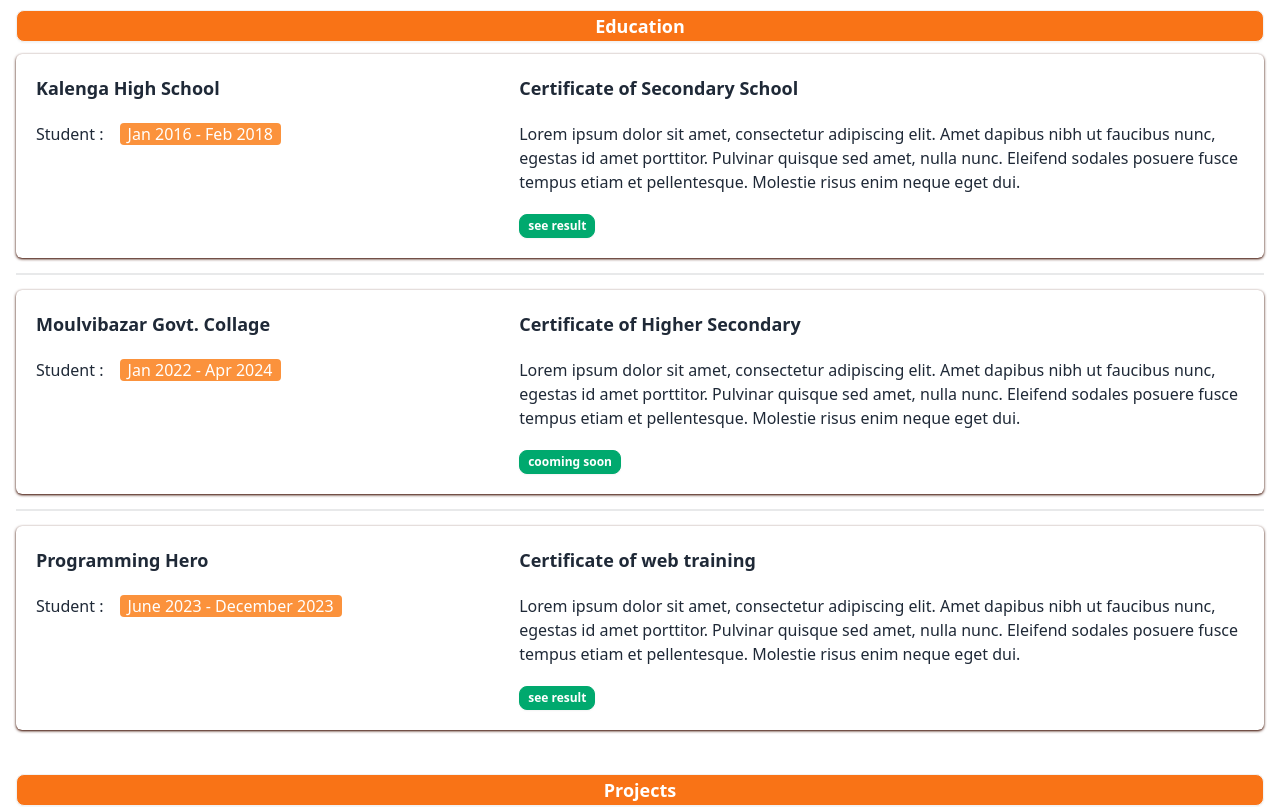
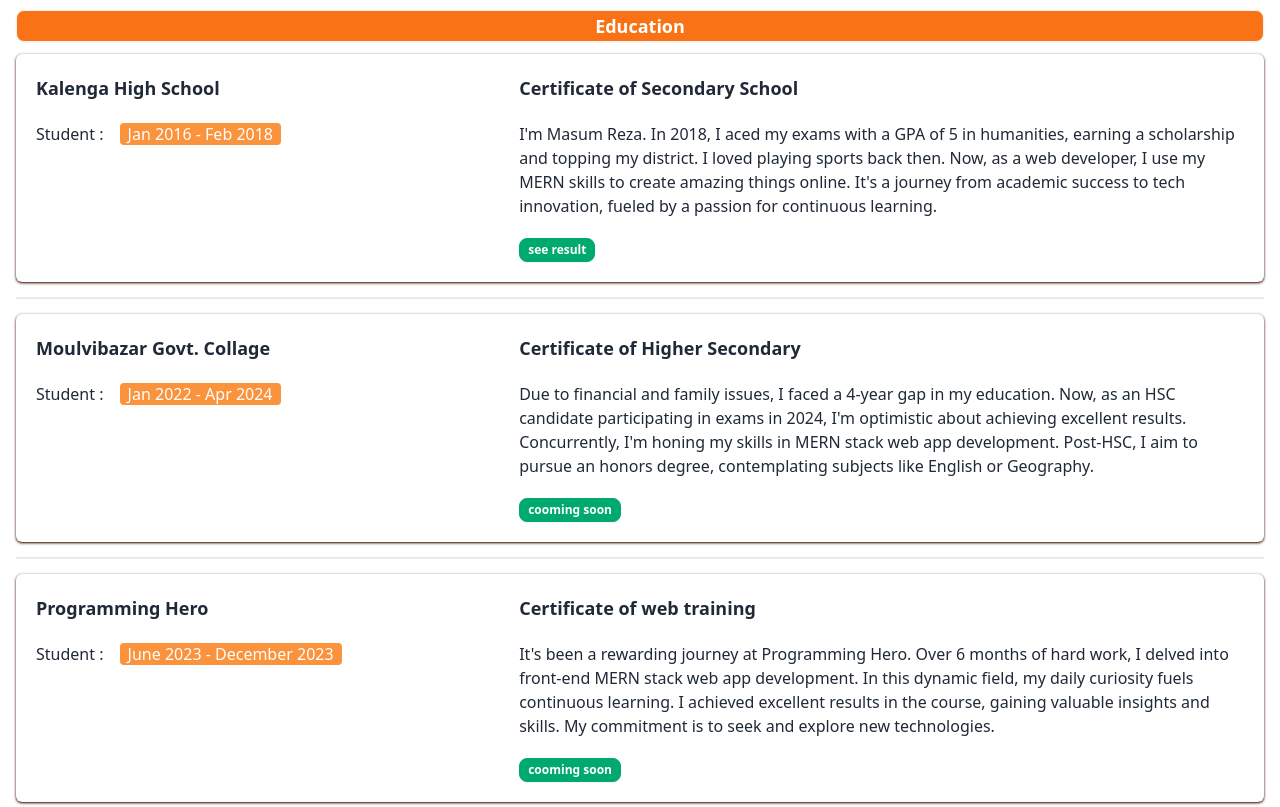
Before and after one commit to Masum-Reza2/My-Portfolio, a React (Vite) app: page / in a window 1280 px wide. Shown: the part 1120-1927 px from the top of the page. Built offline with nearby package versions, Linux system fonts and the light colour scheme.

Commit message:
added texts to education sections

```diff
--- a/src/Components/Education/Education.jsx
+++ b/src/Components/Education/Education.jsx
@@ -3,7 +3,6 @@
     return (
         <div id="education" className="pb-5">
             <h1 className="btn btn-block btn-sm text-white lg:text-lg px-5 bg-orange-500 hover:bg-orange-500">Education</h1>
-            {/* <p className="hidden lg:block py-3 md:py-5 text-justify md:text-center px-5 lg:px-64 text-[#4B5563]">Transitioning from a non-CS background, I've effectively mastered web development in 8 months. As a prospective HSC candidate for 2024, I'm poised to pursue a Bachelor's degree, contemplating a major in either English or Geography. My journey underscores a commitment to diverse learning and the seamless integration of newfound skills.</p> */}
 
             <div className="mt-3 space-y-2">
                 {/* ssc */}
@@ -14,7 +13,7 @@
                     </div>
                     <div className="md:w-[60%] space-y-3 md:space-y-5">
                         <h5 className="font-bold text-lg">Certificate of Secondary School</h5>
-                        <p className="text-justify md:text-start">Lorem ipsum dolor sit amet, consectetur adipiscing elit. Amet dapibus nibh ut faucibus nunc, egestas id amet porttitor. Pulvinar quisque sed amet, nulla nunc. Eleifend sodales posuere fusce tempus etiam et pellentesque. Molestie risus enim neque eget dui.</p>
+                        <p className="text-justify md:text-start">I'm Masum Reza. In 2018, I aced my exams with a GPA of 5 in humanities, earning a scholarship and topping my district. I loved playing sports back then. Now, as a web developer, I use my MERN skills to create amazing things online. It's a journey from academic success to tech innovation, fueled by a passion for continuous learning.</p>
                         <button className="btn btn-xs btn-success text-white ">see result</button>
                     </div>
                 </div>
@@ -28,7 +27,7 @@
                     </div>
                     <div className="md:w-[60%] space-y-3 md:space-y-5">
                         <h5 className="font-bold text-lg">Certificate of Higher Secondary</h5>
-                        <p className="text-justify md:text-start">Lorem ipsum dolor sit amet, consectetur adipiscing elit. Amet dapibus nibh ut faucibus nunc, egestas id amet porttitor. Pulvinar quisque sed amet, nulla nunc. Eleifend sodales posuere fusce tempus etiam et pellentesque. Molestie risus enim neque eget dui.</p>
+                        <p className="text-justify md:text-start">Due to financial and family issues, I faced a 4-year gap in my education. Now, as an HSC candidate participating in exams in 2024, I'm optimistic about achieving excellent results. Concurrently, I'm honing my skills in MERN stack web app development. Post-HSC, I aim to pursue an honors degree, contemplating subjects like English or Geography.</p>
                         <button className="btn btn-xs btn-success text-white ">cooming soon</button>
                     </div>
                 </div>
@@ -42,8 +41,8 @@
                     </div>
                     <div className="md:w-[60%] space-y-3 md:space-y-5">
                         <h5 className="font-bold text-lg">Certificate of web training</h5>
-                        <p className="text-justify md:text-start">Lorem ipsum dolor sit amet, consectetur adipiscing elit. Amet dapibus nibh ut faucibus nunc, egestas id amet porttitor. Pulvinar quisque sed amet, nulla nunc. Eleifend sodales posuere fusce tempus etiam et pellentesque. Molestie risus enim neque eget dui.</p>
-                        <button className="btn btn-xs btn-success text-white ">see result</button>
+                        <p className="text-justify md:text-start">It's been a rewarding journey at Programming Hero. Over 6 months of hard work, I delved into front-end MERN stack web app development. In this dynamic field, my daily curiosity fuels continuous learning. I achieved excellent results in the course, gaining valuable insights and skills. My commitment is to seek and explore new technologies.</p>
+                        <button className="btn btn-xs btn-success text-white ">cooming soon</button>
                     </div>
                 </div>
 
```
